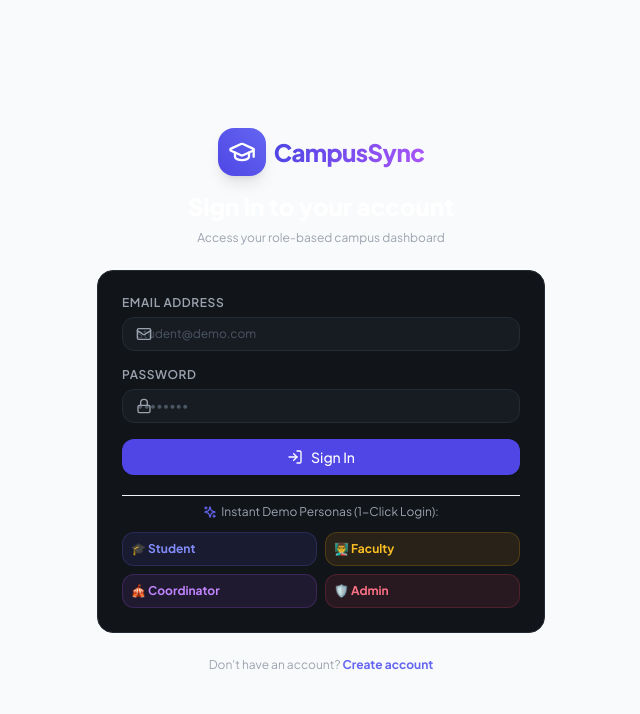
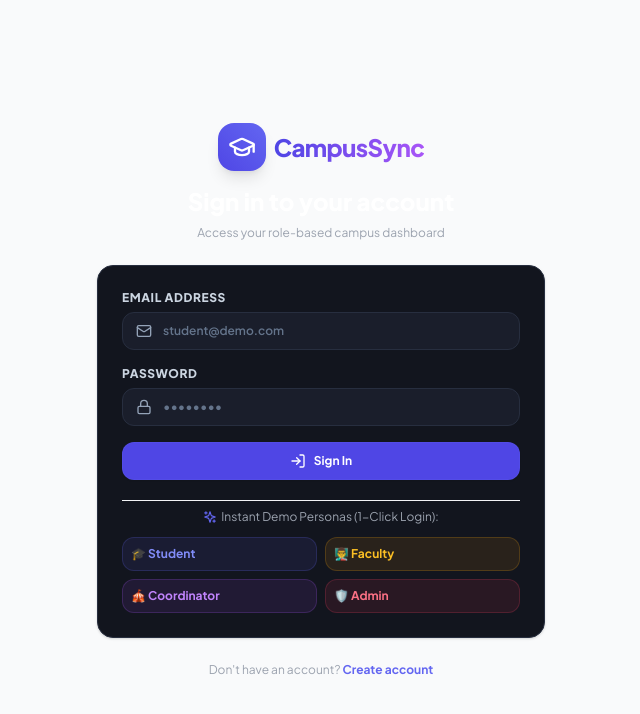
Before and after one commit to poovanaselvan14/smart-campus-management-platform, a React (Vite) app in the folder client/: page /login in a window 1280 px wide. Shown: the top 714 px of the page, without its empty margins (319-959 px from the left). Built offline with nearby package versions, Linux system fonts and the light colour scheme; no server answers.

Commit message:
style: comprehensive UI/UX quality pass for contrast, spacing, typography and theme consistency

```diff
--- a/client/src/components/ui/Badge.tsx
+++ b/client/src/components/ui/Badge.tsx
@@ -9,20 +9,20 @@ interface BadgeProps {
 }
 
 export const Badge: React.FC<BadgeProps> = ({ children, variant = 'neutral', size = 'md', className }) => {
-  const base = 'inline-flex items-center font-semibold rounded-md tracking-wide';
+  const base = 'inline-flex items-center font-bold rounded-lg tracking-wide shrink-0';
 
   const variants = {
-    success: 'bg-emerald-500/10 text-emerald-600 dark:text-emerald-400 border border-emerald-500/20',
-    warning: 'bg-amber-500/10 text-amber-600 dark:text-amber-400 border border-amber-500/20',
-    danger: 'bg-rose-500/10 text-rose-600 dark:text-rose-400 border border-rose-500/20',
-    info: 'bg-sky-500/10 text-sky-600 dark:text-sky-400 border border-sky-500/20',
-    brand: 'bg-brand-500/10 text-brand-600 dark:text-brand-400 border border-brand-500/20',
-    neutral: 'bg-gray-100 text-gray-700 dark:bg-nex-elevated dark:text-gray-300 border border-gray-200 dark:border-nex-border',
+    success: 'bg-emerald-500/15 text-emerald-700 dark:text-emerald-300 border border-emerald-500/30',
+    warning: 'bg-amber-500/15 text-amber-800 dark:text-amber-300 border border-amber-500/30',
+    danger: 'bg-rose-500/15 text-rose-700 dark:text-rose-300 border border-rose-500/30',
+    info: 'bg-sky-500/15 text-sky-700 dark:text-sky-300 border border-sky-500/30',
+    brand: 'bg-brand-500/15 text-brand-700 dark:text-brand-300 border border-brand-500/30',
+    neutral: 'bg-slate-100 text-slate-800 dark:bg-nex-elevated dark:text-slate-200 border border-slate-200 dark:border-nex-border',
   };
 
   const sizes = {
-    sm: 'px-1.5 py-0.5 text-[10px]',
-    md: 'px-2 py-0.5 text-xs',
+    sm: 'px-2 py-0.5 text-xs',
+    md: 'px-2.5 py-1 text-xs',
   };
 
   return <span className={clsx(base, variants[variant], sizes[size], className)}>{children}</span>;
--- a/client/src/components/ui/Button.tsx
+++ b/client/src/components/ui/Button.tsx
@@ -19,20 +19,20 @@ export const Button: React.FC<ButtonProps> = ({
   disabled,
   ...props
 }) => {
-  const base = 'inline-flex items-center justify-center font-medium rounded-xl transition-all duration-150 focus:outline-none focus:ring-2 focus:ring-offset-2 disabled:opacity-50 disabled:cursor-not-allowed active:scale-[0.98]';
+  const base = 'inline-flex items-center justify-center font-bold rounded-xl transition-all duration-150 focus:outline-none focus:ring-2 focus:ring-offset-2 disabled:opacity-50 disabled:cursor-not-allowed active:scale-[0.98] shrink-0';
 
   const variants = {
-    primary: 'bg-brand-600 hover:bg-brand-500 text-white shadow-sm focus:ring-brand-500',
-    secondary: 'bg-gray-100 text-gray-900 hover:bg-gray-200 dark:bg-nex-elevated dark:text-gray-100 dark:hover:bg-nex-border focus:ring-gray-400',
-    outline: 'border border-gray-200 dark:border-nex-border text-gray-700 dark:text-gray-300 hover:bg-gray-50 dark:hover:bg-nex-elevated focus:ring-brand-500',
-    danger: 'bg-rose-600 hover:bg-rose-500 text-white focus:ring-rose-500',
-    ghost: 'text-gray-600 dark:text-gray-400 hover:bg-gray-100 dark:hover:bg-nex-elevated focus:ring-gray-400',
+    primary: 'bg-brand-600 hover:bg-brand-500 text-white shadow-sm focus:ring-brand-500 border border-brand-500/20',
+    secondary: 'bg-slate-100 text-slate-900 hover:bg-slate-200 dark:bg-nex-elevated dark:text-white dark:hover:bg-nex-border border border-slate-200 dark:border-nex-border focus:ring-slate-400',
+    outline: 'border border-slate-300 dark:border-nex-border text-slate-800 dark:text-slate-200 hover:bg-slate-100 dark:hover:bg-nex-elevated focus:ring-brand-500',
+    danger: 'bg-rose-600 hover:bg-rose-500 text-white shadow-sm focus:ring-rose-500 border border-rose-500/20',
+    ghost: 'text-slate-700 dark:text-slate-300 hover:bg-slate-100 dark:hover:bg-nex-elevated focus:ring-slate-400',
   };
 
   const sizes = {
     sm: 'px-3 py-1.5 text-xs gap-1.5',
-    md: 'px-4 py-2 text-sm gap-2',
-    lg: 'px-5 py-2.5 text-sm gap-2 font-semibold',
+    md: 'px-4 py-2.5 text-xs gap-2',
+    lg: 'px-5 py-3 text-sm gap-2.5 font-bold',
   };
 
   return (
@@ -41,8 +41,8 @@ export const Button: React.FC<ButtonProps> = ({
       disabled={disabled || isLoading}
       {...props}
     >
-      {isLoading ? <Loader2 className="w-3.5 h-3.5 animate-spin" /> : icon}
-      {children}
+      {isLoading ? <Loader2 className="w-4 h-4 animate-spin shrink-0" /> : icon}
+      <span>{children}</span>
     </button>
   );
 };
--- a/client/src/components/ui/Card.tsx
+++ b/client/src/components/ui/Card.tsx
@@ -10,7 +10,7 @@ export const Card: React.FC<CardProps> = ({ children, className, ...props }) =>
   return (
     <div
       className={clsx(
-        'bg-white dark:bg-nex-surface border border-gray-200 dark:border-nex-border rounded-2xl p-5 transition-all duration-200 hover:border-gray-300 dark:hover:border-nex-borderHover',
+        'bg-white dark:bg-nex-surface border border-slate-200 dark:border-nex-border rounded-2xl p-6 shadow-subtle transition-all duration-200 hover:border-slate-300 dark:hover:border-nex-borderHover',
         className
       )}
       {...props}
@@ -33,19 +33,19 @@ export const StatCard: React.FC<StatCardProps> = ({ label, value, change, isPosi
   return (
     <Card className="flex flex-col justify-between">
       <div className="flex items-center justify-between">
-        <span className="text-xs font-semibold text-gray-500 dark:text-nex-muted uppercase tracking-wider">{label}</span>
-        {icon && <div className="p-2 bg-gray-100 dark:bg-nex-elevated text-gray-700 dark:text-gray-300 rounded-xl">{icon}</div>}
+        <span className="text-xs font-extrabold text-slate-500 dark:text-slate-400 uppercase tracking-wider">{label}</span>
+        {icon && <div className="p-2.5 bg-slate-100 dark:bg-nex-elevated text-slate-700 dark:text-slate-200 rounded-xl">{icon}</div>}
       </div>
-      <div className="mt-3">
-        <div className="text-2xl font-extrabold text-gray-900 dark:text-white tracking-tight">{value}</div>
+      <div className="mt-4">
+        <div className="text-3xl font-extrabold text-slate-900 dark:text-white tracking-tight">{value}</div>
         {(change || meta) && (
-          <div className="flex items-center gap-2 mt-1">
+          <div className="flex items-center gap-2 mt-1.5">
             {change && (
-              <span className={`text-xs font-bold ${isPositive ? 'text-emerald-500' : 'text-rose-500'}`}>
+              <span className={`text-xs font-extrabold ${isPositive ? 'text-emerald-500' : 'text-rose-500'}`}>
                 {change}
               </span>
             )}
-            {meta && <span className="text-[11px] text-gray-400 dark:text-nex-muted">{meta}</span>}
+            {meta && <span className="text-xs text-slate-500 dark:text-slate-400 font-medium">{meta}</span>}
           </div>
         )}
       </div>
--- a/client/src/components/ui/Input.tsx
+++ b/client/src/components/ui/Input.tsx
@@ -15,30 +15,30 @@ export const Input = React.forwardRef<HTMLInputElement, InputProps>(
     return (
       <div className="w-full space-y-1.5">
         {label && (
-          <label htmlFor={inputId} className="block text-xs font-semibold uppercase tracking-wider text-gray-500 dark:text-nex-muted">
+          <label htmlFor={inputId} className="block text-xs font-extrabold uppercase tracking-wider text-slate-600 dark:text-slate-300">
             {label}
           </label>
         )}
         <div className="relative flex items-center">
-          {icon && <div className="absolute left-3.5 text-gray-400 dark:text-nex-muted pointer-events-none">{icon}</div>}
+          {icon && <div className="absolute left-3.5 text-slate-400 dark:text-slate-400 pointer-events-none">{icon}</div>}
           <input
             id={inputId}
             ref={ref}
             className={clsx(
-              'w-full px-3.5 py-2 text-xs rounded-xl transition-all duration-150 outline-none',
-              'bg-white dark:bg-nex-elevated border text-gray-900 dark:text-white',
-              'placeholder:text-gray-400 dark:placeholder:text-gray-600',
+              'w-full px-4 py-2.5 text-xs font-semibold rounded-xl transition-all duration-150 outline-none',
+              'bg-white dark:bg-nex-elevated border text-slate-900 dark:text-white',
+              'placeholder:text-slate-400 dark:placeholder:text-slate-500',
               error
                 ? 'border-rose-500 focus:ring-2 focus:ring-rose-500/20'
-                : 'border-gray-200 dark:border-nex-border focus:border-brand-500 focus:ring-2 focus:ring-brand-500/20',
-              icon && 'pl-9.5',
+                : 'border-slate-300 dark:border-nex-border focus:border-brand-500 focus:ring-2 focus:ring-brand-500/20',
+              icon && 'pl-10',
               className
             )}
             {...props}
           />
         </div>
-        {error && <p className="text-[11px] text-rose-500">{error}</p>}
-        {helperText && !error && <p className="text-[11px] text-gray-500 dark:text-gray-400">{helperText}</p>}
+        {error && <p className="text-xs font-bold text-rose-500">{error}</p>}
+        {helperText && !error && <p className="text-xs text-slate-500 dark:text-slate-400">{helperText}</p>}
       </div>
     );
   }
--- a/client/src/index.css
+++ b/client/src/index.css
@@ -2,15 +2,21 @@
 @tailwind components;
 @tailwind utilities;
 
+@layer base {
+  body {
+    @apply bg-slate-50 dark:bg-nex-bg text-slate-900 dark:text-nex-text font-sans antialiased selection:bg-brand-500 selection:text-white;
+  }
+}
+
 @layer utilities {
   .nex-card {
-    @apply bg-white dark:bg-nex-surface border border-gray-200 dark:border-nex-border rounded-2xl transition-all duration-200;
+    @apply bg-white dark:bg-nex-surface border border-slate-200 dark:border-nex-border rounded-2xl p-6 shadow-subtle transition-all duration-200;
   }
   .nex-card-hover {
-    @apply hover:border-gray-300 dark:hover:border-nex-borderHover hover:shadow-subtle;
+    @apply hover:border-slate-300 dark:hover:border-nex-borderHover hover:shadow-md;
   }
   .nex-glass {
-    @apply bg-white/80 dark:bg-nex-surface/80 backdrop-blur-md border border-gray-200/80 dark:border-nex-border/80;
+    @apply bg-white/90 dark:bg-nex-surface/90 backdrop-blur-md border border-slate-200/90 dark:border-nex-border/90;
   }
   .no-scrollbar::-webkit-scrollbar {
     display: none;
@@ -21,7 +27,7 @@
   }
 }
 
-/* Minimal Custom Scrollbar */
+/* Custom Scrollbars */
 ::-webkit-scrollbar {
   width: 6px;
   height: 6px;
@@ -30,13 +36,8 @@
   background: transparent;
 }
 ::-webkit-scrollbar-thumb {
-  @apply bg-gray-300 dark:bg-gray-700 rounded-full;
+  @apply bg-slate-300 dark:bg-nex-border rounded-full;
 }
 ::-webkit-scrollbar-thumb:hover {
-  @apply bg-gray-400 dark:bg-gray-600;
+  @apply bg-slate-400 dark:bg-nex-borderHover;
 }
-
-/* Subtle Smooth Transitions */
-* {
-  border-color: var(--tw-border-opacity, 1);
-}
--- a/client/tailwind.config.js
+++ b/client/tailwind.config.js
@@ -9,13 +9,14 @@ export default {
     extend: {
       colors: {
         nex: {
-          bg: '#0B0D10',
-          surface: '#11151A',
-          elevated: '#171C22',
-          border: '#252B33',
-          borderHover: '#333B46',
-          text: '#F3F4F6',
-          muted: '#9CA3AF',
+          bg: '#090A0F',
+          surface: '#12151E',
+          elevated: '#1A1E2B',
+          border: '#272E3F',
+          borderHover: '#3B465E',
+          text: '#F9FAFB',
+          muted: '#94A3B8',
+          secondary: '#CBD5E1',
         },
         brand: {
           50: '#eef2ff',
@@ -33,11 +34,11 @@ export default {
       },
       fontFamily: {
         sans: ['"Plus Jakarta Sans"', 'Inter', 'system-ui', 'sans-serif'],
-        mono: ['JetBrains Mono', 'Menlo', 'monospace'],
+        mono: ['"JetBrains Mono"', 'Menlo', 'monospace'],
       },
       boxShadow: {
-        subtle: '0 1px 2px 0 rgba(0, 0, 0, 0.05)',
-        glow: '0 0 20px -3px rgba(99, 102, 241, 0.25)',
+        subtle: '0 1px 3px 0 rgba(0, 0, 0, 0.1), 0 1px 2px 0 rgba(0, 0, 0, 0.06)',
+        glow: '0 0 25px -3px rgba(99, 102, 241, 0.3)',
       },
     },
   },
```
Also changed, not shown: client/src/components/ui/Table.tsx (+4 -4 lines), client/src/layouts/DashboardLayout.tsx (+44 -53 lines).
